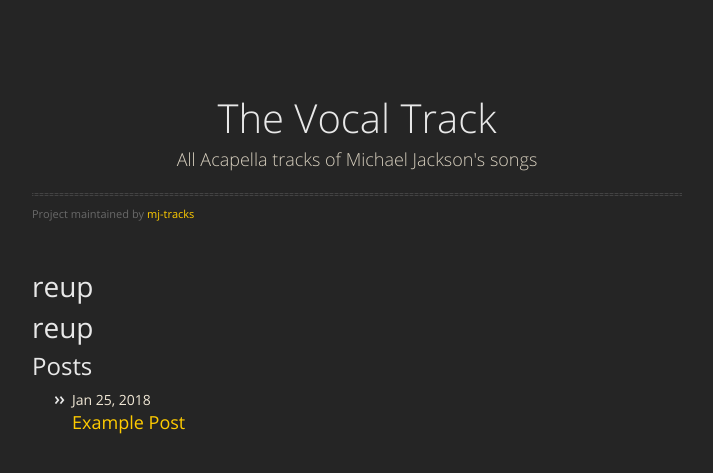
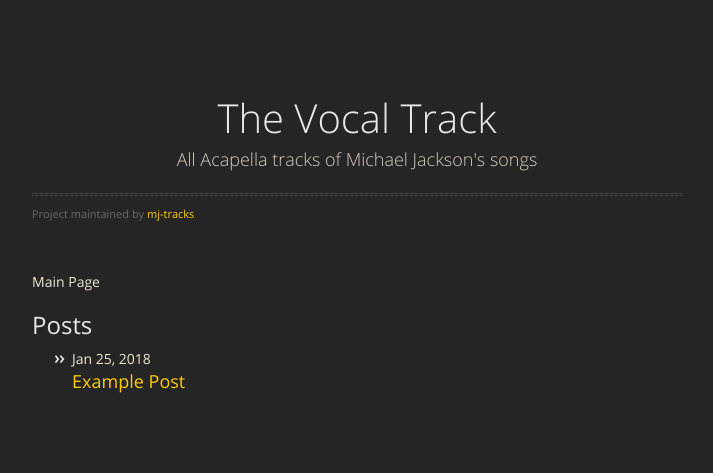
Before and after one commit to mj-tracks/vocal-track, a Jekyll site: the page built from index.md, in a window 1280 px wide. Shown: the top 473 px of the page, without its empty margins (283-996 px from the left). Built offline with Jekyll 4.4.1, drawn with Linux system fonts in a browser that asks for light colours; nearby versions of some CDN libraries; our own code applies the rules of GitHub Pages for plain Markdown files.

Commit message:
Update index.md
Update in github

```diff
--- a/index.md
+++ b/index.md
@@ -2,4 +2,4 @@
 layout: posts
 ---
 
-# reup
+Main Page
```
